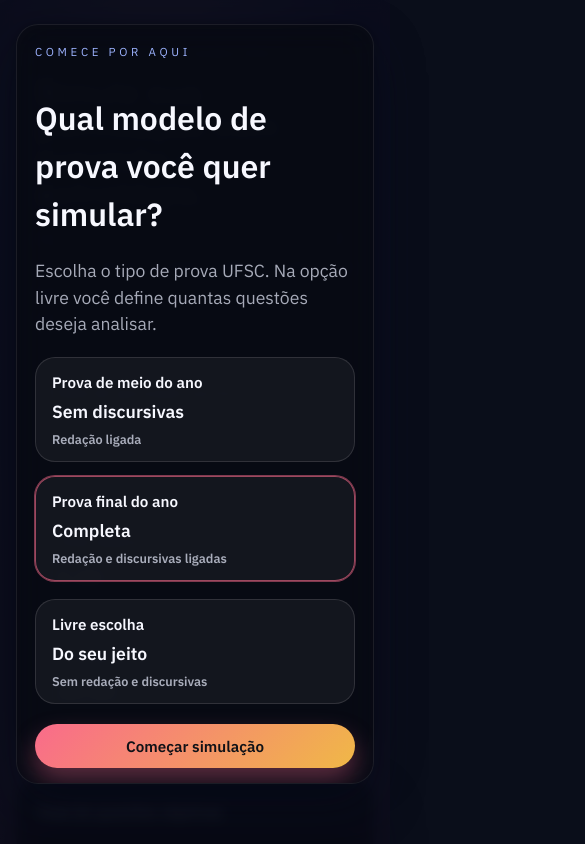
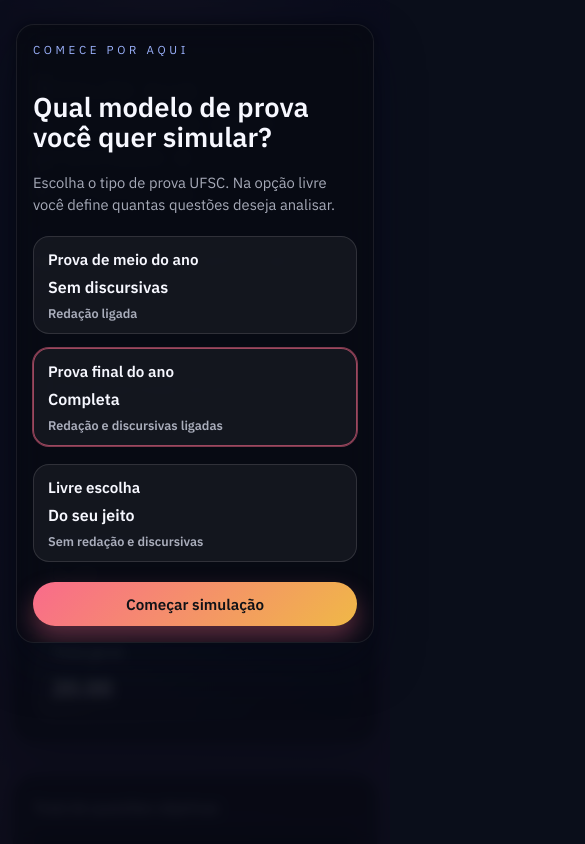
Before and after one commit to salmoriadev/CalculoSomatorio, a React (Vite) app: page / in a window 390 px wide. Shown: the top 844 px of the page, 585 px wide, since content can reach past the window. Built offline with nearby package versions, Linux system fonts and the light colour scheme.

Commit message:
tira espaco morto mobile

```diff
--- a/src/App.css
+++ b/src/App.css
@@ -4,6 +4,10 @@
     color: var(--text-primary);
     max-width: 1200px;
     margin: 0 auto;
+}
+
+.app > * {
+    width: 100%;
 }
 
 .panel {
@@ -63,6 +67,10 @@
     justify-content: space-between;
     align-items: center;
     font-size: 0.95rem;
+}
+
+.hero-metrics .metric-input {
+    align-items: stretch;
 }
 
 .hero-metrics strong {
@@ -525,6 +533,19 @@ button:active {
     overflow-y: auto;
 }
 
+.setup-card h1 {
+    font-size: clamp(1.8rem, 6vw, 2.6rem);
+    line-height: 1.1;
+}
+
+.setup-card .lead {
+    font-size: 0.98rem;
+}
+
+.setup-card .setup-option strong {
+    font-size: 1rem;
+}
+
 .setup-grid {
     display: grid;
     grid-template-columns: repeat(auto-fit, minmax(220px, 1fr));
@@ -602,7 +623,7 @@ button:active {
 
 @media (max-width: 600px) {
     .app {
-        padding: 24px 16px 48px;
+        padding: 20px 12px 40px;
     }
 
     .panel {
@@ -649,16 +670,24 @@ button:active {
     }
 
     .setup-card {
-        padding: 18px;
+        padding: 16px;
     }
 
     .setup-option {
-        padding: 14px 16px;
+        padding: 12px 14px;
     }
 
     .toggle {
         width: 100%;
         justify-content: flex-start;
+    }
+
+    .setup-card h1 {
+        font-size: clamp(1.6rem, 7vw, 2.2rem);
+    }
+
+    .setup-card .lead {
+        font-size: 0.92rem;
     }
 }
 
@@ -681,4 +710,12 @@ button:active {
     .controls {
         grid-template-columns: 1fr;
     }
+
+    .setup-card {
+        border-radius: 18px;
+    }
+
+    .setup-option {
+        border-radius: 16px;
+    }
 }
--- a/src/index.css
+++ b/src/index.css
@@ -1,7 +1,7 @@
-@import url('https://fonts.googleapis.com/css2?family=IBM+Plex+Sans:wght@300;400;500;600&family=Space+Grotesk:wght@400;500;600;700&display=swap');
+@import url("https://fonts.googleapis.com/css2?family=IBM+Plex+Sans:wght@300;400;500;600&family=Space+Grotesk:wght@400;500;600;700&display=swap");
 
 :root {
-  font-family: 'IBM Plex Sans', system-ui, sans-serif;
+    font-family: "IBM Plex Sans", system-ui, sans-serif;
     line-height: 1.5;
     font-weight: 400;
     color-scheme: dark;
@@ -9,7 +9,7 @@
     -webkit-font-smoothing: antialiased;
     -moz-osx-font-smoothing: grayscale;
 
-  --font-display: 'Space Grotesk', sans-serif;
+    --font-display: "Space Grotesk", sans-serif;
     --text-primary: #f7f8ff;
     --text-muted: rgba(235, 239, 255, 0.7);
     --accent-soft: #9db3ff;
@@ -25,18 +25,34 @@
     padding: 0;
 }
 
+html,
+body {
+    width: 100%;
+    overflow-x: hidden;
+}
+
 body {
     min-height: 100vh;
-  background: radial-gradient(circle at top, rgba(71, 93, 240, 0.25), transparent 55%),
-    radial-gradient(circle at 15% 20%, rgba(255, 118, 107, 0.2), transparent 45%),
+    background:
+        radial-gradient(
+            circle at top,
+            rgba(71, 93, 240, 0.25),
+            transparent 55%
+        ),
+        radial-gradient(
+            circle at 15% 20%,
+            rgba(255, 118, 107, 0.2),
+            transparent 45%
+        ),
         linear-gradient(160deg, #0a0e1a 0%, #0b132b 45%, #06040f 100%);
     position: relative;
     overflow-x: hidden;
+    width: 100%;
 }
 
 body::before,
 body::after {
-  content: '';
+    content: "";
     position: absolute;
     width: 420px;
     height: 420px;
@@ -50,13 +66,21 @@ body::after {
 body::before {
     top: -120px;
     right: 5vw;
-  background: radial-gradient(circle, rgba(255, 199, 112, 0.8), transparent 65%);
+    background: radial-gradient(
+        circle,
+        rgba(255, 199, 112, 0.8),
+        transparent 65%
+    );
 }
 
 body::after {
     bottom: -160px;
     left: -80px;
-  background: radial-gradient(circle, rgba(94, 215, 255, 0.8), transparent 60%);
+    background: radial-gradient(
+        circle,
+        rgba(94, 215, 255, 0.8),
+        transparent 60%
+    );
 }
 
 #root {
```
Lines whose indentation alone changed are shown as unchanged.
